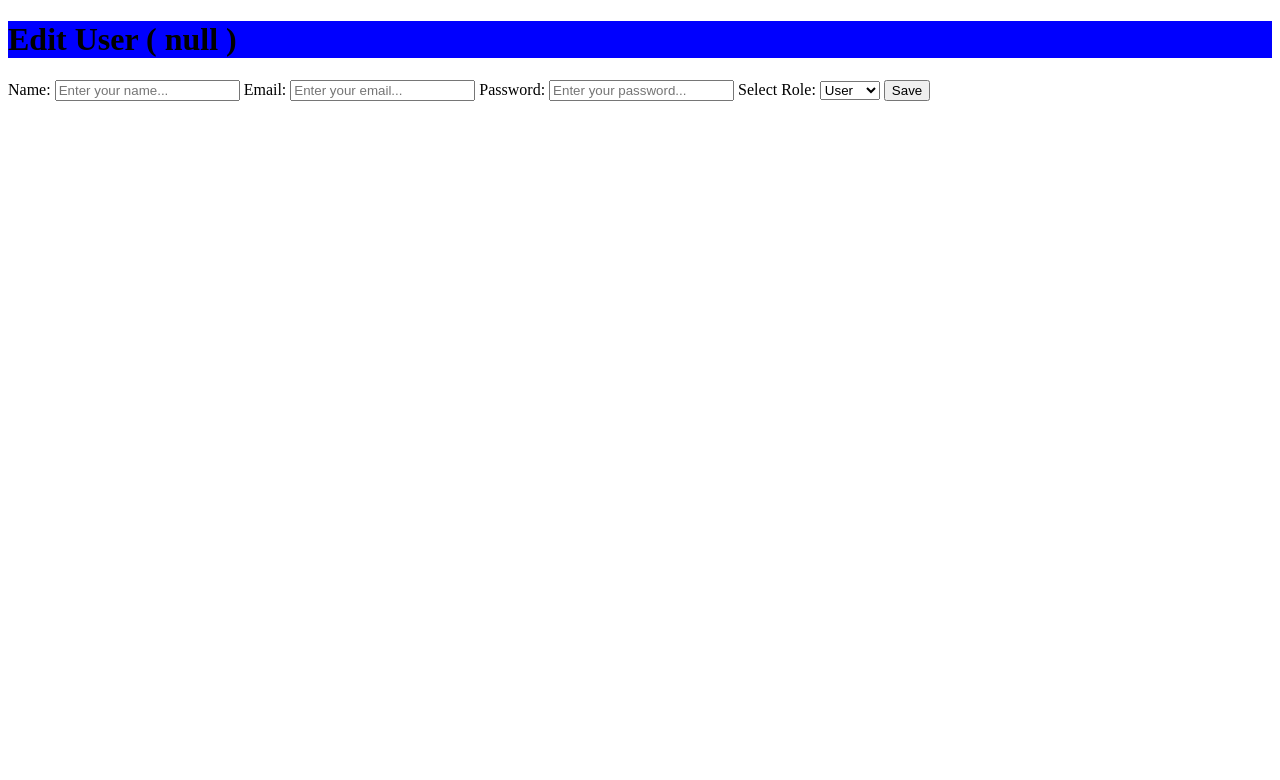
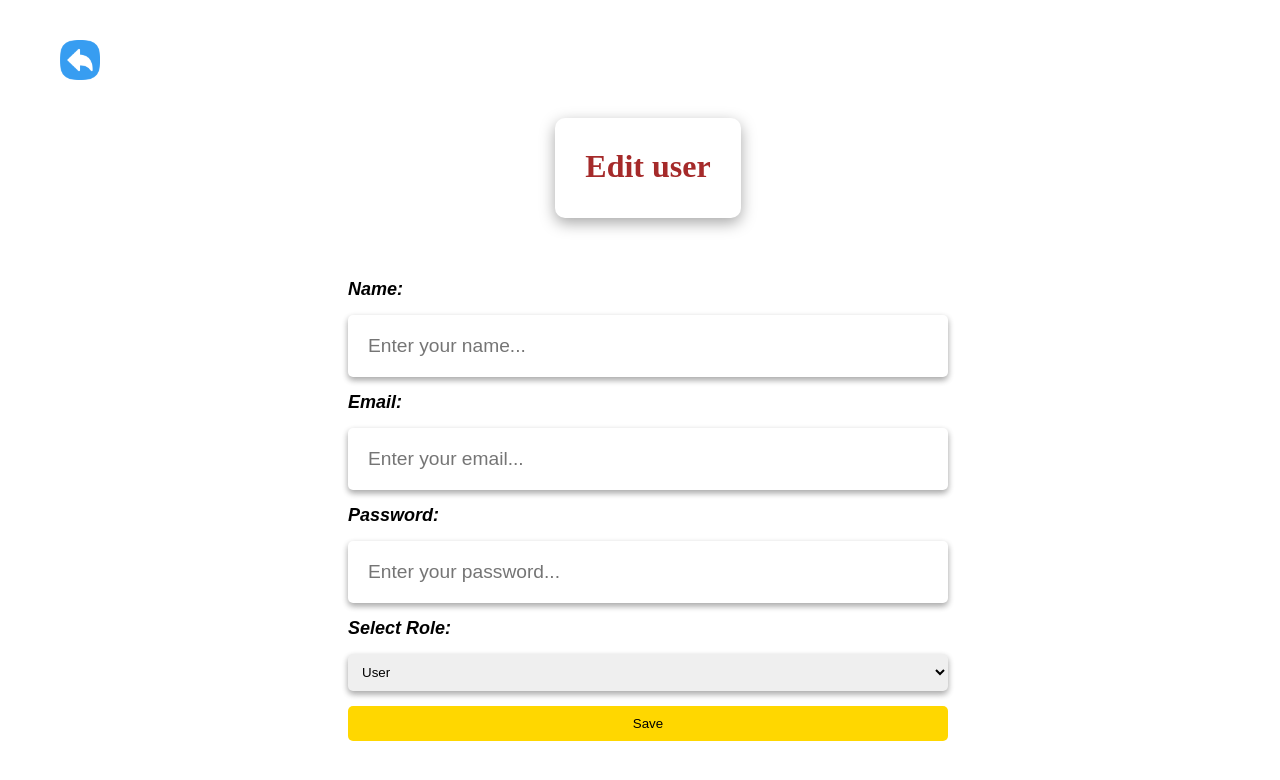
Before and after one commit to Amit-coding-king/UserManagment, a plain HTML site: page franten/src/Edite.html in a window 1280 px wide. Drawn offline with Linux system fonts and the light colour scheme; no server answers.

Commit message:
code updated

```diff
--- a/franten/script/edit.js
+++ b/franten/script/edit.js
@@ -1,7 +1,16 @@
+const nameInput=document.getElementById('name-input')
+const emailInput=document.getElementById('email-input')
+const passwordInput=document.getElementById('password-input')
+const form=document.querySelector('form')
+
 const h1 = document.querySelector('h1')
 const params = new URLSearchParams(window.location.search);
 const value = params.get("userId");
-h1.innerText = `Edit User ( ${value} )`
+
+  function backtohome(){
+    window.location.href='http://127.0.0.1:5500/franten/src/ManagUser.html'
+  }
+
 
 
 async function getUserById(id){
@@ -10,7 +19,49 @@ async function getUserById(id){
     if(data.status === 'false'){
         return alert(`❌ ${data.err} ❌`)
     }
-    console.log(data.user)
+    // console.log(data.user)
+    h1.innerText = `Edit User ( ${data.user.name} )`//esko yeha esliye rakhe kyoki api se data esi function ke andar aa raha hai
+    nameInput.value=data.user.name
+    emailInput.value=data.user.email
+    passwordInput.value=data.user.password
 }
 
+function updateUser(id){
+
+
+
+}
+form.addEventListener('submit', async function(e){
+    e.preventDefault()
+    const name=nameInput.value
+    const email=emailInput.value
+    const password=passwordInput.value
+
+
+    const response=await fetch(`http://localhost:8000/update/${value}`,{
+
+     method:'PUT',
+     headers:{
+        'content-type':'application/json'
+     },
+     body:JSON.stringify({name,email,password})
+
+    })
+    const data = await response.json();
+
+    if(data.status === 'false'){
+    return alert(`x ${data.err}x`)
+
+}
+alert(data.message)
+nameInput.value=""
+emailInput.value=""
+passwordInput.value=""
+window.location.href='http://127.0.0.1:5500/franten/src/ManagUser.html'
+
+})
+
+
+
+
 getUserById(value)
--- a/franten/src/Edite.html
+++ b/franten/src/Edite.html
@@ -7,7 +7,14 @@
     <link rel="stylesheet" href="../style/edituser.css">
 </head>
 <body>
-    <h1>Edit user</h1>
+      <img src="../asset/undo.png" alt="" onclick="backtohome()" id="backbtn">
+    <div>
+     <h1>Edit user</h1>
+
+
+    </div>
+
+
     <form>
         <label for="">Name: </label>
         <input type="text" id="name-input" placeholder="Enter your name...">
--- a/franten/style/edituser.css
+++ b/franten/style/edituser.css
@@ -1,3 +1,74 @@
 h1{
-    background-color: blue;
+  color: brown;
+   box-shadow: rgba(0, 0, 0, 0.35) 0px 5px 15px;
+   padding: 30px;
+   border-radius: 10px;
+   height: 40px;
 }
+#backbtn{
+    width: 40px;
+    height: 50;
+    position: absolute;
+    /* right: 40px; */
+    left: 60px;
+    top: 40px;
+}
+body{
+    display: inline-flex;
+    justify-content: center;
+    align-items: center;
+    flex-direction: column;
+    width: 100%;
+    height: 100vh;
+
+}
+form{
+    /* border: 1px solid red; */
+    display: flex;
+    flex-direction: column;
+    /* justify-content: ; */
+    width: 600px;
+    height: 400px;
+    padding: 40px;
+    gap: 15px;
+
+}
+input{
+    padding: 20px;
+    border: none;
+     box-shadow: rgba(0, 0, 0, 0.16) 0px 3px 6px, rgba(0, 0, 0, 0.23) 0px 3px 6px;
+     outline: none;
+     font-size: larger;
+     border-radius: 5px;
+     cursor: pointer;
+}
+label{
+    /* padding: 10px; */
+    font-size: large;
+    font-family: sans-serif;
+    font-weight: 600;
+    font-style: italic;
+}
+select{
+    padding: 10px;
+    outline: none;
+    border: none;
+    box-shadow: rgba(0, 0, 0, 0.16) 0px 3px 6px, rgba(0, 0, 0, 0.23) 0px 3px 6px;
+    border-radius: 5px;
+    cursor: pointer;
+}
+button{
+    padding: 10px;
+    border: none;
+    outline: none;
+    background-color: gold;
+    color:black;
+    border-radius: 5px;
+
+}
+button:hover{
+    background-color: red;
+    color: white;
+    cursor: pointer;
+
+}
```
Also changed, not shown: backend/index.js (+18 -0 lines), franten/asset/undo.png (added).
